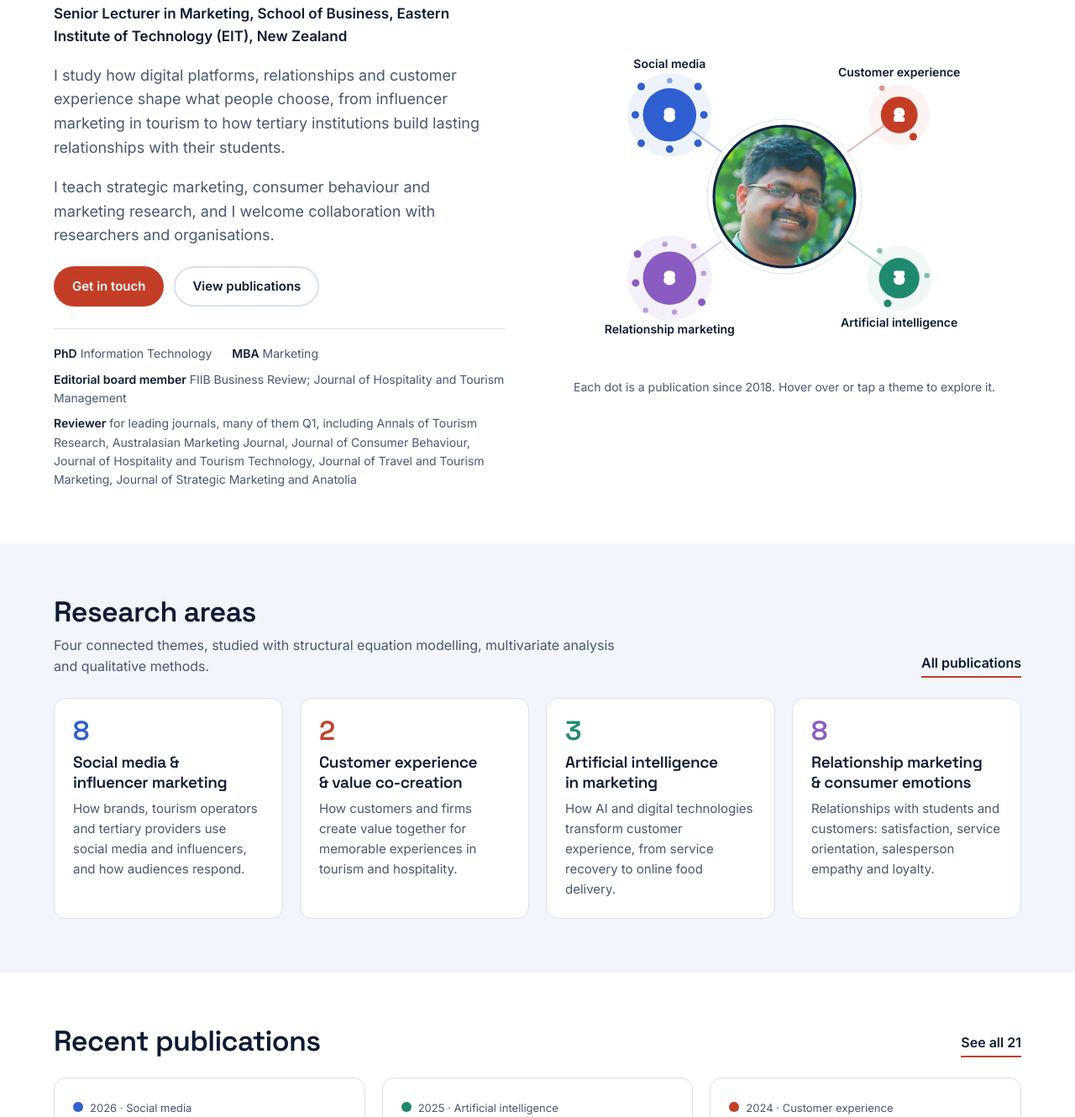
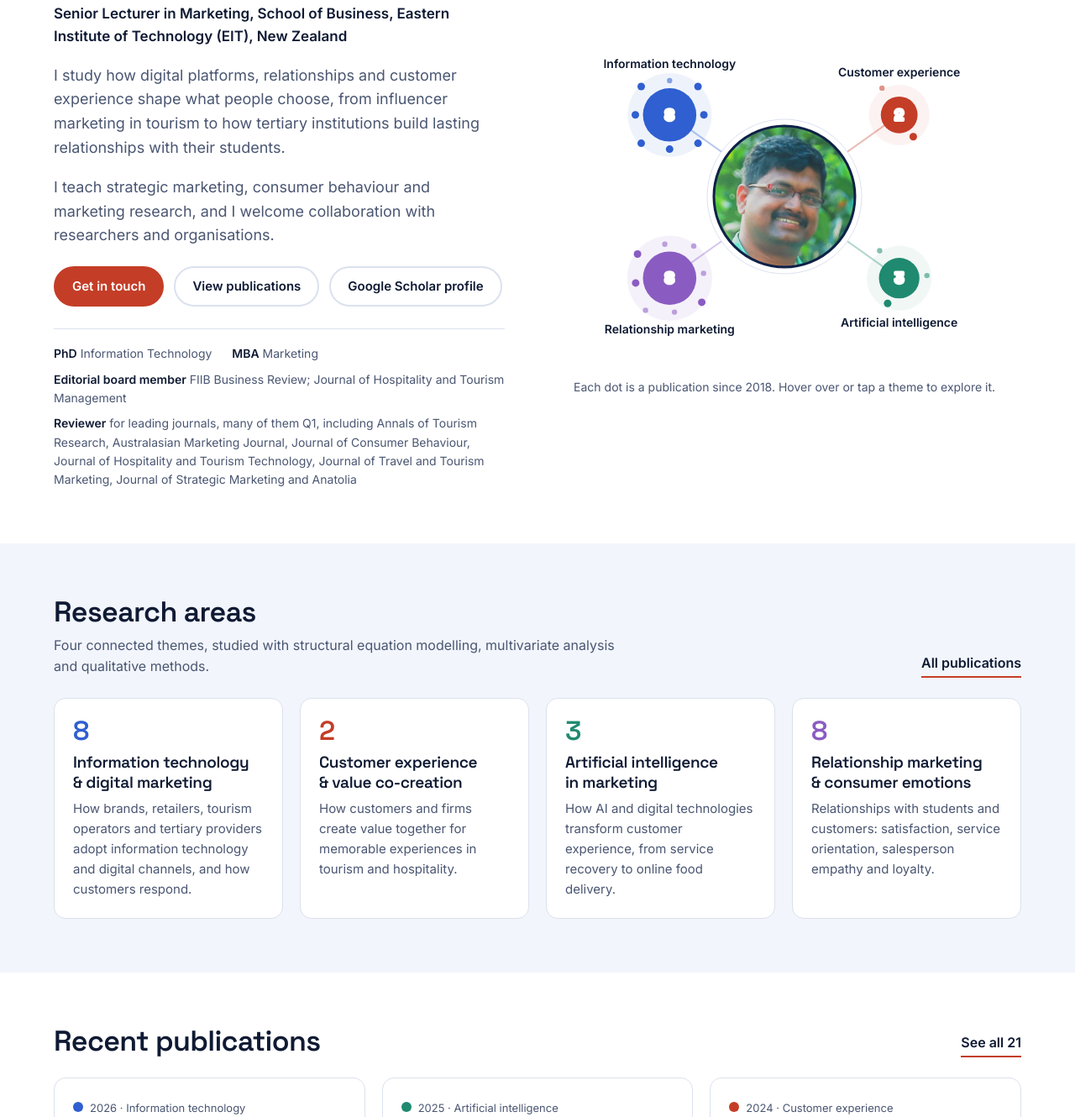
Before and after one commit to surejpjohn/surejpjohn.github.io, a plain HTML site: page index.html in a window 1280 px wide. Shown: the part 204-1534 px from the top of the page at 84% size. Drawn offline with Linux system fonts and the light colour scheme.

Commit message:
Rename IT theme on Home page and add Google Scholar link
Co-Authored-By: Claude Opus 5.5 <noreply@anthropic.com>
Claude-Session: https://claude.ai/code/session_012j9DLadxKXshnMup7iFADZ

```diff
--- a/index.html
+++ b/index.html
@@ -4,14 +4,14 @@
 <meta charset="utf-8">
 <meta name="viewport" content="width=device-width, initial-scale=1">
 <title>Dr Surej P John</title>
-<meta name="description" content="Dr Surej P John is a Senior Lecturer in Marketing at EIT, New Zealand, researching social media and influencer marketing, artificial intelligence in marketing, customer experience and relationship marketing.">
+<meta name="description" content="Dr Surej P John is a Senior Lecturer in Marketing at EIT, New Zealand, researching information technology and digital marketing, artificial intelligence in marketing, customer experience and relationship marketing.">
 <meta property="og:title" content="Dr Surej P John | Senior Lecturer in Marketing">
 <meta property="og:description" content="Research, teaching and consulting in digital marketing, customer experience and relationship marketing.">
 <meta property="og:type" content="profile">
 <meta property="og:image" content="img/portrait.jpg">
 <link rel="preload" as="image" href="img/portrait.jpg">
 <link rel="stylesheet" href="css/site.css">
-<script type="application/ld+json">{"@context":"https://schema.org","@type":"Person","name":"Surej P John","honorificPrefix":"Dr","jobTitle":"Senior Lecturer in Marketing","worksFor":{"@type":"CollegeOrUniversity","name":"Eastern Institute of Technology"},"email":"mailto:spjohn@eit.ac.nz","knowsAbout":["Artificial intelligence in marketing","Social media marketing","Influencer marketing","Customer experience","Value co-creation","Relationship marketing","Higher education marketing","Structural equation modelling"],"sameAs":["https://www.eit.ac.nz/staff/dr-surej-p-john/","https://www.linkedin.com/in/surej-p-john-48a13570/"]}</script>
+<script type="application/ld+json">{"@context":"https://schema.org","@type":"Person","name":"Surej P John","honorificPrefix":"Dr","jobTitle":"Senior Lecturer in Marketing","worksFor":{"@type":"CollegeOrUniversity","name":"Eastern Institute of Technology"},"email":"mailto:spjohn@eit.ac.nz","knowsAbout":["Artificial intelligence in marketing","Social media marketing","Influencer marketing","Customer experience","Value co-creation","Relationship marketing","Higher education marketing","Structural equation modelling"],"sameAs":["https://scholar.google.com/citations?user=oiIQG0sAAAAJ","https://www.eit.ac.nz/staff/dr-surej-p-john/","https://www.linkedin.com/in/surej-p-john-48a13570/"]}</script>
 </head>
 <body>
 <a class="skip" href="#main">Skip to content</a>
@@ -28,7 +28,7 @@
 <p class="role">Senior Lecturer in Marketing, School of Business, Eastern Institute of Technology (EIT), New Zealand</p>
 <p class="lead">I study how digital platforms, relationships and customer experience shape what people choose, from influencer marketing in tourism to how tertiary institutions build lasting relationships with their students.</p>
 <p class="lead">I teach strategic marketing, consumer behaviour and marketing research, and I welcome collaboration with researchers and organisations.</p>
-<div class="actions"><a class="btn btn-acc" href="contact.html">Get in touch</a><a class="btn btn-line" href="research.html">View publications</a></div>
+<div class="actions"><a class="btn btn-acc" href="contact.html">Get in touch</a><a class="btn btn-line" href="research.html">View publications</a><a class="btn btn-line" href="https://scholar.google.com/citations?user=oiIQG0sAAAAJ&amp;hl=en" rel="me noopener">Google Scholar profile</a></div>
 <div class="facts"><span><b>PhD</b> Information Technology</span><span><b>MBA</b> Marketing</span><span><b>Editorial board member</b> FIIB Business Review; Journal of Hospitality and Tourism Management</span><span><b>Reviewer</b> for leading journals, many of them Q1, including Annals of Tourism Research, Australasian Marketing Journal, Journal of Consumer Behaviour, Journal of Hospitality and Tourism Technology, Journal of Travel and Tourism Marketing, Journal of Strategic Marketing and Anatolia</span></div>
 </div>
 <div>
@@ -40,7 +40,7 @@
 <section class="band soft"><div class="wrap">
 <div class="sec-h"><div><h2>Research areas</h2><p class="mute">Four connected themes, studied with structural equation modelling, multivariate analysis and qualitative methods.</p></div><a class="more" href="research.html">All publications</a></div>
 <div class="grid g4" id="themes"
- data-dsocial="How brands, tourism operators and tertiary providers use social media and influencers, and how audiences respond."
+ data-dsocial="How brands, retailers, tourism operators and tertiary providers adopt information technology and digital channels, and how customers respond."
  data-dcx="How customers and firms create value together for memorable experiences in tourism and hospitality."
  data-dai="How AI and digital technologies transform customer experience, from service recovery to online food delivery."
  data-dcb="Relationships with students and customers: satisfaction, service orientation, salesperson empathy and loyalty."></div>
@@ -56,7 +56,7 @@
 <div class="grid g3">
 <div class="card"><h3>Prospective students</h3><p>Courses in strategic marketing, consumer behaviour and marketing research, plus supervision of research projects and dissertations.</p><p style="margin-top:14px"><a class="more" href="teaching.html">Teaching</a></p></div>
 <div class="card"><h3>Research collaborators</h3><p>Co-authoring on digital marketing, customer experience and tourism, and support with structural equation modelling and systematic reviews.</p><p style="margin-top:14px"><a class="more" href="research.html">Research</a></p></div>
-<div class="card"><h3>Industry partners</h3><p>Workshops, talks and applied projects on social media strategy, customer experience and marketing for education providers.</p><p style="margin-top:14px"><a class="more" href="consulting.html">Consulting &amp; speaking</a></p></div>
+<div class="card"><h3>Industry partners</h3><p>Workshops, talks and applied projects on information technology and digital strategy, customer experience and marketing for education providers.</p><p style="margin-top:14px"><a class="more" href="consulting.html">Consulting &amp; speaking</a></p></div>
 </div>
 </div></section>
 
--- a/js/site.js
+++ b/js/site.js
@@ -1,6 +1,6 @@
 {
 const TH={
-  social:{n:'Social media & influencer marketing',s:'Social media',c:'var(--t1)'},
+  social:{n:'Information technology & digital marketing',s:'Information technology',c:'var(--t1)'},
   cx:{n:'Customer experience & value co-creation',s:'Customer experience',c:'var(--t2)'},
   ai:{n:'Artificial intelligence in marketing',s:'Artificial intelligence',c:'var(--t3)'},
   cb:{n:'Relationship marketing & consumer emotions',s:'Relationship marketing',c:'var(--t4)'}
```
